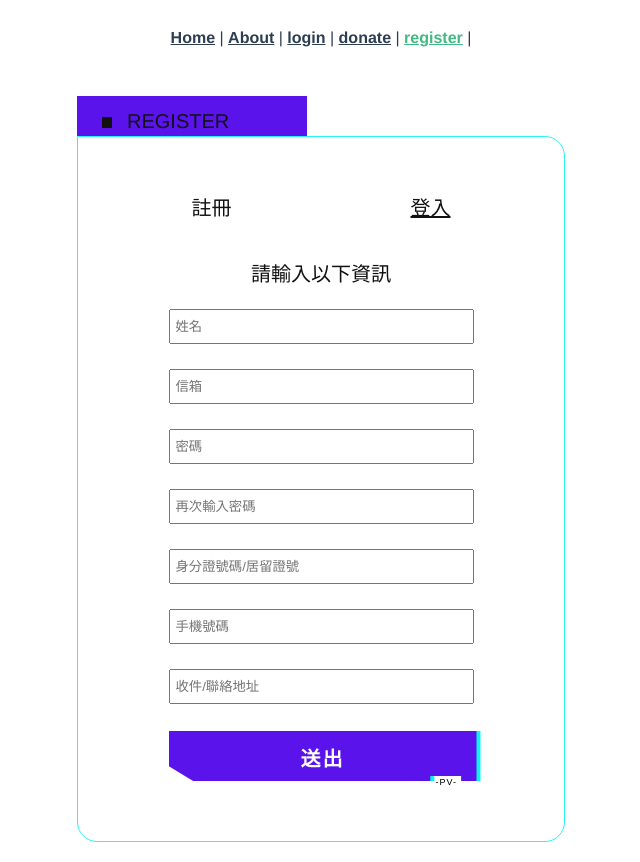
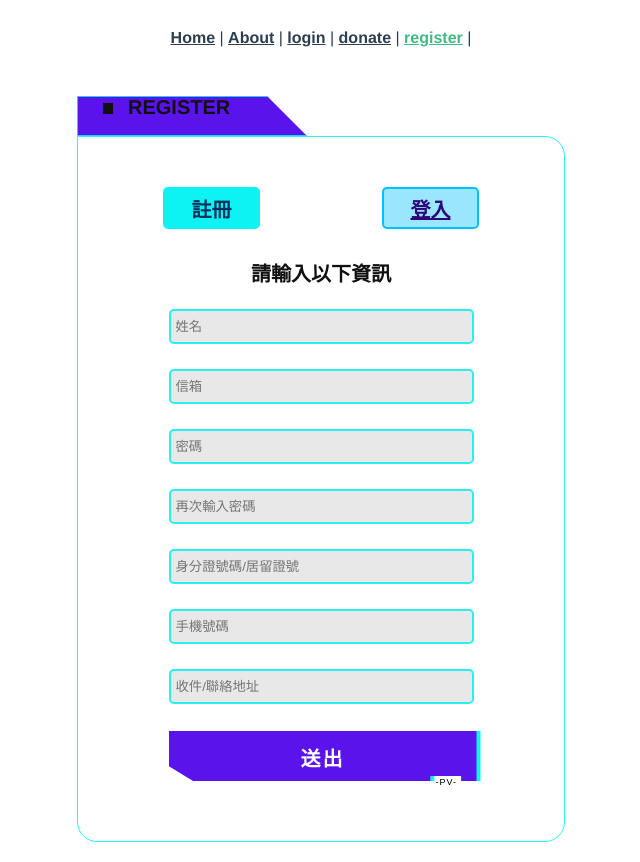
Before and after one commit to Hsu-28/PlanetVoyager, a Vue app: page /register in a window 1280 px wide. Shown: the whole page, without its empty margins (319-959 px from the left). Built offline with nearby package versions, Linux system fonts and the light colour scheme; a web font is replaced by a local one; what view-ui-plus would draw is missing.

Commit message:
change button

```diff
--- a/src/assets/sass/page/register.scss
+++ b/src/assets/sass/page/register.scss
@@ -1,48 +1,62 @@
 .register-form{
     font-size: 20px;
    width: 488px;
-
+   font-weight: 700;
     margin: 20px auto;
    .register-title{
         @include wh(230px ,40px);
+        line-height:40x;
         background: $blue;
-        // polygon();
+        clip-path:polygon(0% 0%,82.6% 0%,100% 100%,0% 100%);
+        border: 1px solid rgba(13, 242, 242, 0.88);
         .black{
-
             margin: 0px 15px 0px 25px;
             @include wh(10px ,11px);
             background-color: $black;
             display: inline-block;
         }
         h1{
-            margin-top: 15px;
+
             margin-bottom: 6px;
             color: $black;
-
+            font-weight: 700;
             display: inline-block;
         }
 
    text-align: left;
    }
    .register-border{
-
+    // opacity: 0.6;
+    // background: #1F084E;
+    // z-index: ;
     border-radius: 0px 20px 20px 20px;
     border: 1px solid rgba(13, 242, 242, 0.88);
         .register-select{
 
             *{
-
+                border-radius: 5px;
                 width: 97px;
                 height: 42px;
-                color: $black;
+                font-weight: 700;
                 line-height: 42px;
             }
+            :first-child{
+                border: 2px solid $turquoise  ;
+                background: $turquoise;
+                color: #043260;
+            }
+            :last-child{
+                border: 2px solid #01C1FD;
+                background: rgba(1, 193, 253, 0.40);
+                color: #2D0779;
+            }
+
                 margin:50px 85px 35px 85px;
                 display:flex;
                 justify-content:space-between;
         }
 
-        .register-from{
+        .register-from-con{
                 p{
                 text-align: center;
             }
@@ -53,6 +67,9 @@
                 margin: 0 auto;
                 width: 305px;
                 input{
+                    border-radius: 5px;
+                    border: 2px solid rgba(13, 242, 242, 0.88);
+                    background: rgba(217, 217, 217, 0.60);
                     width: 100%;
                     margin-top: 25px;
                     padding: 5px;
@@ -60,8 +77,10 @@
 
                 }
             button{
+
                     margin-top: 27px;
-                     margin-bottom: 60px;
+                    margin-bottom: 60px;
+
                 }
 
             }
@@ -184,7 +203,7 @@
     background: var(--shadow-primary);
     text-shadow: 2px 2px var(--shadow-primary), -2px -2px var(--shadow-secondary);
     clip-path: var(--clip);
-    animation: glitch 1.8s infinite;
+    animation: glitch 1.6s infinite;
     display: none;
   }
 
--- a/src/views/Register.vue
+++ b/src/views/Register.vue
@@ -10,7 +10,7 @@
           <div>註冊</div>
           <router-link to="/login">登入</router-link>
       </div>
-      <div class="register-from" >
+      <div class="register-from-con" >
           <div></div>
           <p>請輸入以下資訊</p>
           <form action="">
@@ -39,7 +39,7 @@
     </div>
   </div>
 </div>
-<router-view/>
+<!-- <router-view/> -->
 
 </template>
 
```
